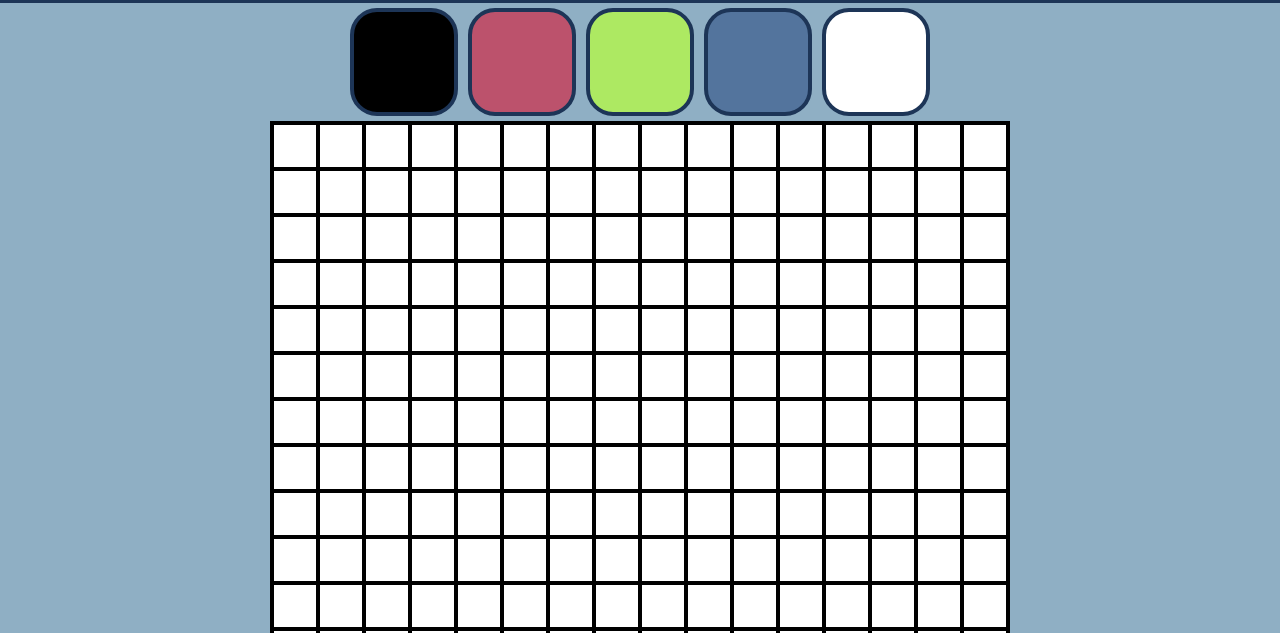
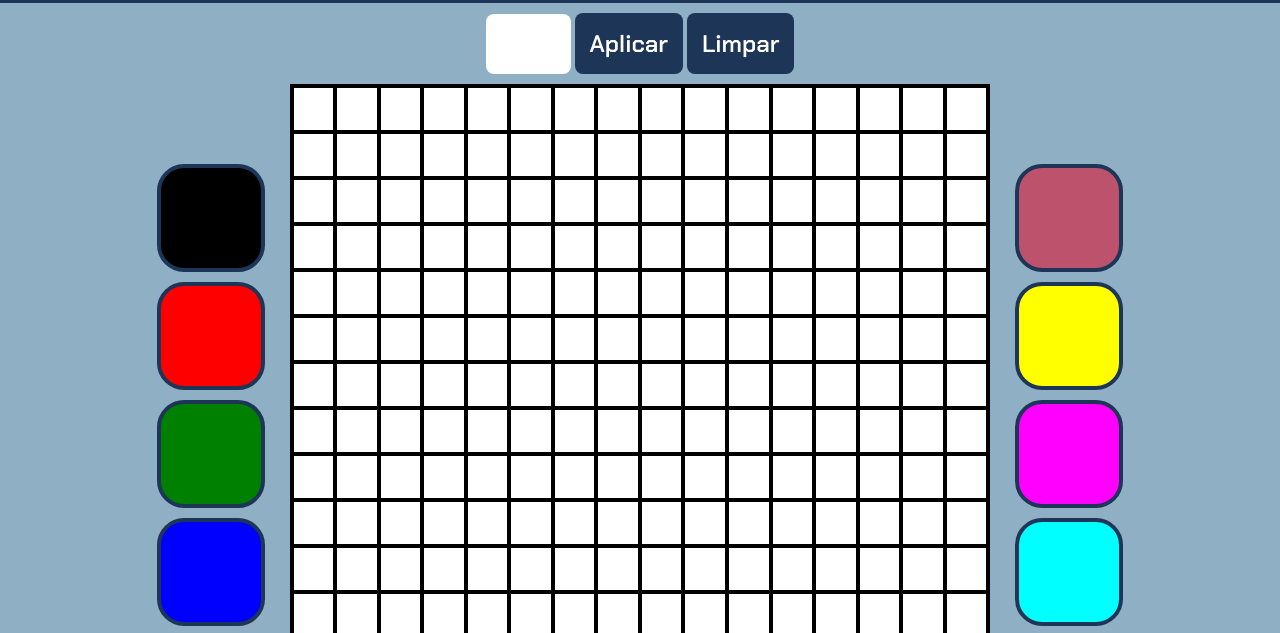
Before and after one commit to Joao-Matheus-Franca/pixels-art, a plain HTML site: page src/index.html in a window 1280 px wide. Shown: the part 104-737 px from the top of the page. Drawn offline with Linux system fonts and the light colour scheme.

Commit message:
Adicionando seletores de cores nas laterais

```diff
--- a/src/index.html
+++ b/src/index.html
@@ -8,22 +8,31 @@
     </head>
     <body>
         <h1 id="title">Pixel Art</h1>
-        <nav id="color-palette">
-            <div class="color" id="fixed-color"></div>
-            <div class="color" id="color-01"></div>
-            <div class="color" id="color-02"></div>
-            <div class="color" id="color-03"></div>
-            <div class="color" id="clear-color"></div>
+        <form id="size-form">
+            <input id="board-size" type="number" min="1">
+            <button id="generate-board" type="button">Aplicar</button>
+            <button id="clear-board" type="button">Limpar</button>
+        </form>
+        <main>
+        <nav id="color-palette-left">
+            <div class="color" id="fixed-color-01"></div>
+            <div class="color" id="color-red"></div>
+            <div class="color" id="color-green"></div>
+            <div class="color" id="color-blue"></div>
+            <div class="color" id="fixed-color-02"></div>
         </nav>
         <table>
             <tr id='pixel-board'>
             </tr>
         </table>
-        <form id="size-form">
-            <input id="board-size" type="number" min="1">
-            <button id="generate-board" type="button">Aplicar</button>
-            <button id="clear-board" type="button">Limpar</button>
-        </form>
+        <nav id="color-palette-rigth">
+            <div class="color" id="random-color-01"></div>
+            <div class="color" id="color-01"></div>
+            <div class="color" id="color-02"></div>
+            <div class="color" id="color-03"></div>
+            <div class="color" id="random-color-02"></div>
+        </nav>
+        </main>
         <script src="./scripts/createRandomColor.js"></script>
         <script src="./scripts/addSelectedClass.js"></script>
         <script src="./scripts/createPixelLines.js"></script>
--- a/src/script.js
+++ b/src/script.js
@@ -1,20 +1,30 @@
-const fixedColor = document.getElementById('fixed-color');
+const fixedColor01 = document.getElementById('fixed-color-01');
+const colorRed = document.getElementById('color-red');
+const colorGreen = document.getElementById('color-green');
+const colorBlue = document.getElementById('color-blue');
+const fixedColor02 = document.getElementById('fixed-color-02');
+const randomColor01 = document.getElementById('random-color-01');
 const color01 = document.getElementById('color-01');
 const color02 = document.getElementById('color-02');
 const color03 = document.getElementById('color-03');
-const clearColor = document.getElementById('clear-color');
+const randomColor02 = document.getElementById('random-color-02');
 const pixelsBoard = document.getElementById('pixel-board');
-const pixelLine = document.getElementsByClassName('pixel-line')
+const pixelLine = document.getElementsByClassName('pixel-line');
 const pixels = document.getElementsByClassName('pixel')
 const clearButton = document.getElementById('clear-board');
 const input = document.getElementById('board-size');
 const buttonBoard = document.getElementById('generate-board');
 
-fixedColor.addEventListener('click', addSelectedClass)
-color01.addEventListener('click', addSelectedClass)
-color02.addEventListener('click', addSelectedClass)
-color03.addEventListener('click', addSelectedClass)
-clearColor.addEventListener('click', addSelectedClass)
+fixedColor01.addEventListener('click', addSelectedClass);
+colorRed.addEventListener('click', addSelectedClass);
+colorGreen.addEventListener('click', addSelectedClass);
+colorBlue.addEventListener('click', addSelectedClass);
+fixedColor02.addEventListener('click', addSelectedClass);
+randomColor01.addEventListener('click', addSelectedClass);
+color01.addEventListener('click', addSelectedClass);
+color02.addEventListener('click', addSelectedClass);
+color03.addEventListener('click', addSelectedClass);
+randomColor02.addEventListener('click', addSelectedClass);
 clearButton.addEventListener('click', clear);
 buttonBoard.addEventListener('click', changeSize);
 
@@ -25,10 +35,9 @@ function addColorEvent() {
 }
 
 window.onload = function() {
-    fixedColor.classList.add('selected')
-    color01.style.backgroundColor = newRandomColor()
-    color02.style.backgroundColor = newRandomColor()
-    color03.style.backgroundColor = newRandomColor()
+    fixedColor01.classList.add('selected')
+    randomColor01.style.backgroundColor = newRandomColor()
+    randomColor02.style.backgroundColor = newRandomColor()
 
     createPixelLines(16)
     createPixelElements()
--- a/src/style/style.css
+++ b/src/style/style.css
@@ -7,6 +7,11 @@ body {
     background-color: rgba(69, 123, 157, 0.6);
     height: 100vh;
     margin: 0%;
+}
+
+main {
+    display: flex;
+    align-items: center;
 }
 
 table {
@@ -67,25 +72,43 @@ button {
     border-radius: 25%;
     margin: 5px;
 }
-#color-palette {
+#color-palette-left {
     width: fit-content;
     display: flex;
+    flex-direction: column;
+    margin-right: 2%;
+}
+#color-palette-rigth {
+    width: fit-content;
+    display: flex;
+    flex-direction: column;
+    margin-left: 2%;
 }
 
-#fixed-color {
+#fixed-color-01 {
     background-color: black;
 }
-#color-01 {
+#color-red {
     background-color: red;
 }
-#color-02 {
+#color-green {
     background-color: green;
 }
-#color-03 {
+#color-blue {
     background-color: blue;
 }
-#clear-color {
+#fixed-color-02 {
     background-color: white;
+}
+
+#color-01 {
+    background-color: rgb(255, 255, 0);
+}
+#color-02 {
+    background-color: rgb(255, 0, 255);
+}
+#color-03 {
+    background-color: rgb(0, 255, 255);
 }
 
 #pixel-board {
```
